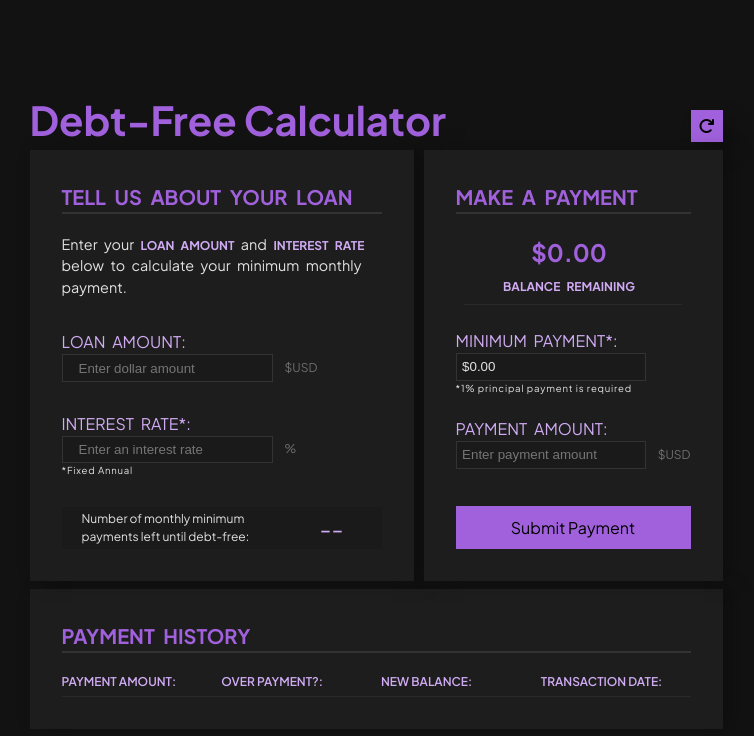
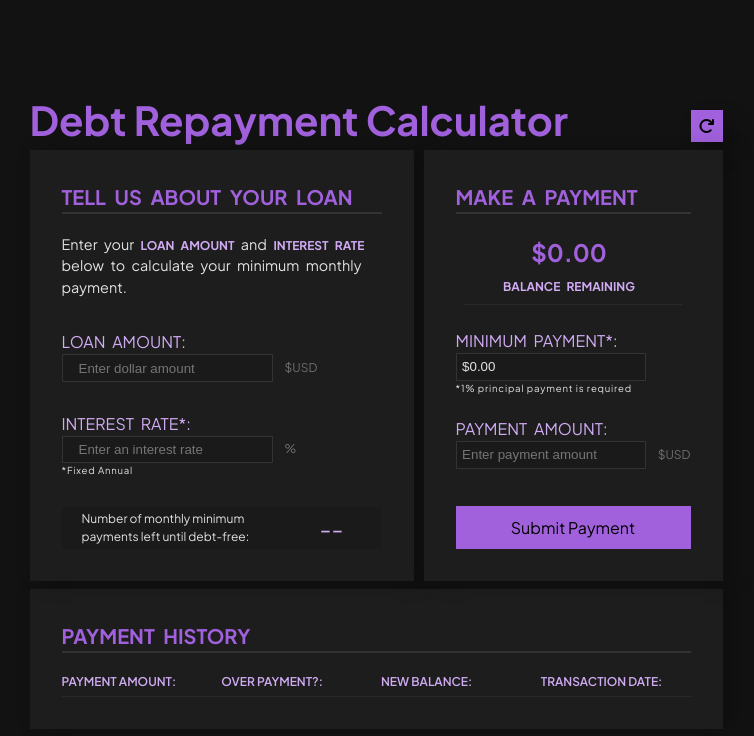
Before and after one commit to myles-portfolio/devslopes-react-101-project, a React (Vite) app: page / in a window 1280 px wide. Shown: the top 736 px of the page, without its empty margins (264-1018 px from the left). Built offline with nearby package versions, Linux system fonts and the light colour scheme.

Commit message:
Updated H1 and added main element

```diff
--- a/index.html
+++ b/index.html
@@ -14,7 +14,7 @@
 			crossorigin="anonymous"
 		></script>
 		<meta name="viewport" content="width=device-width, initial-scale=1.0" />
-		<title>Debt-Free Calculator</title>
+		<title>Debt Repayment Calculator</title>
 	</head>
 	<body>
 		<div id="root"></div>
--- a/src/App.jsx
+++ b/src/App.jsx
@@ -40,9 +40,9 @@ function App() {
 
 	return (
 		<>
-			<div>
+			<main>
 				<div className="ultraTop">
-					<h1>Debt-Free Calculator</h1>
+					<h1>Debt Repayment Calculator</h1>
 					<div className="buttons">
 						<Button
 							className="button__default"
@@ -69,7 +69,7 @@ function App() {
 				<div className="bottom">
 					<History transactions={transactions} />
 				</div>
-			</div>
+			</main>
 		</>
 	);
 }
```
